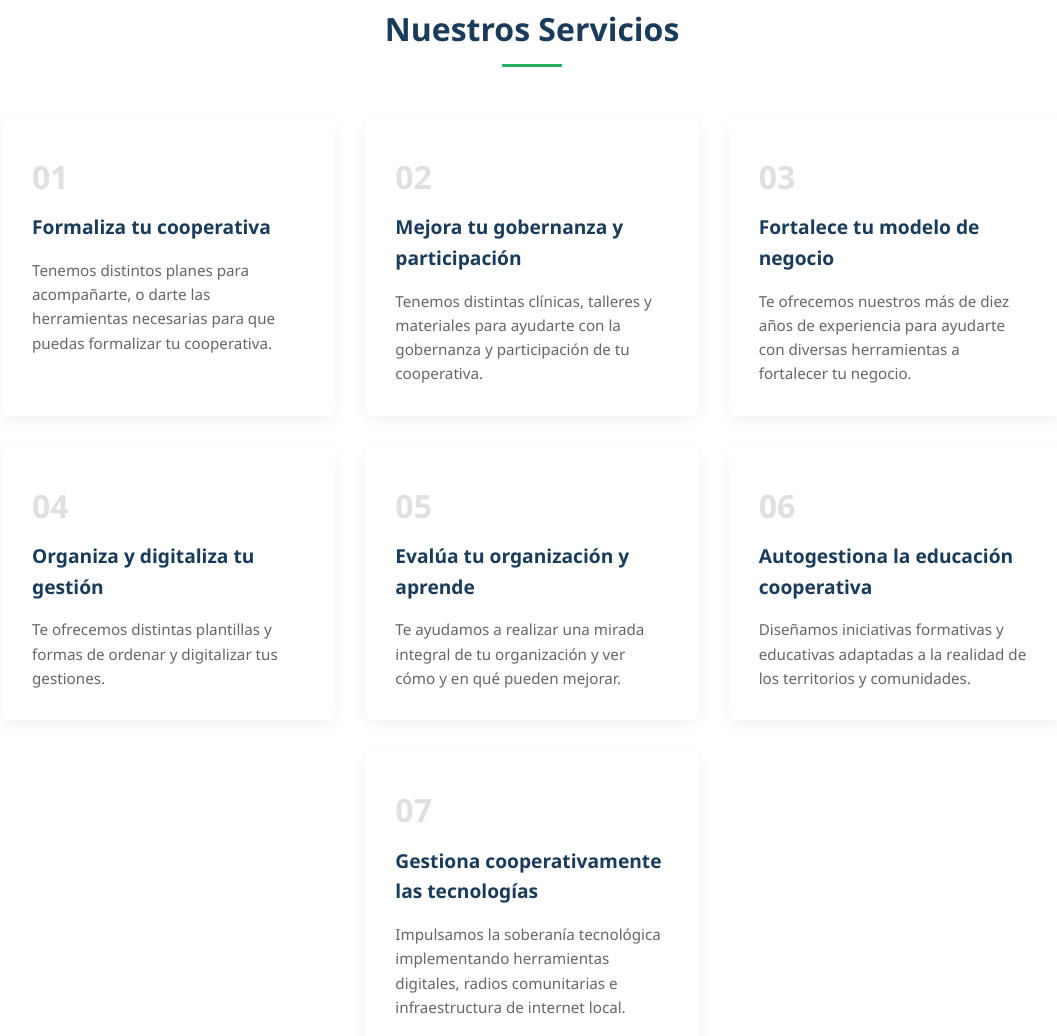
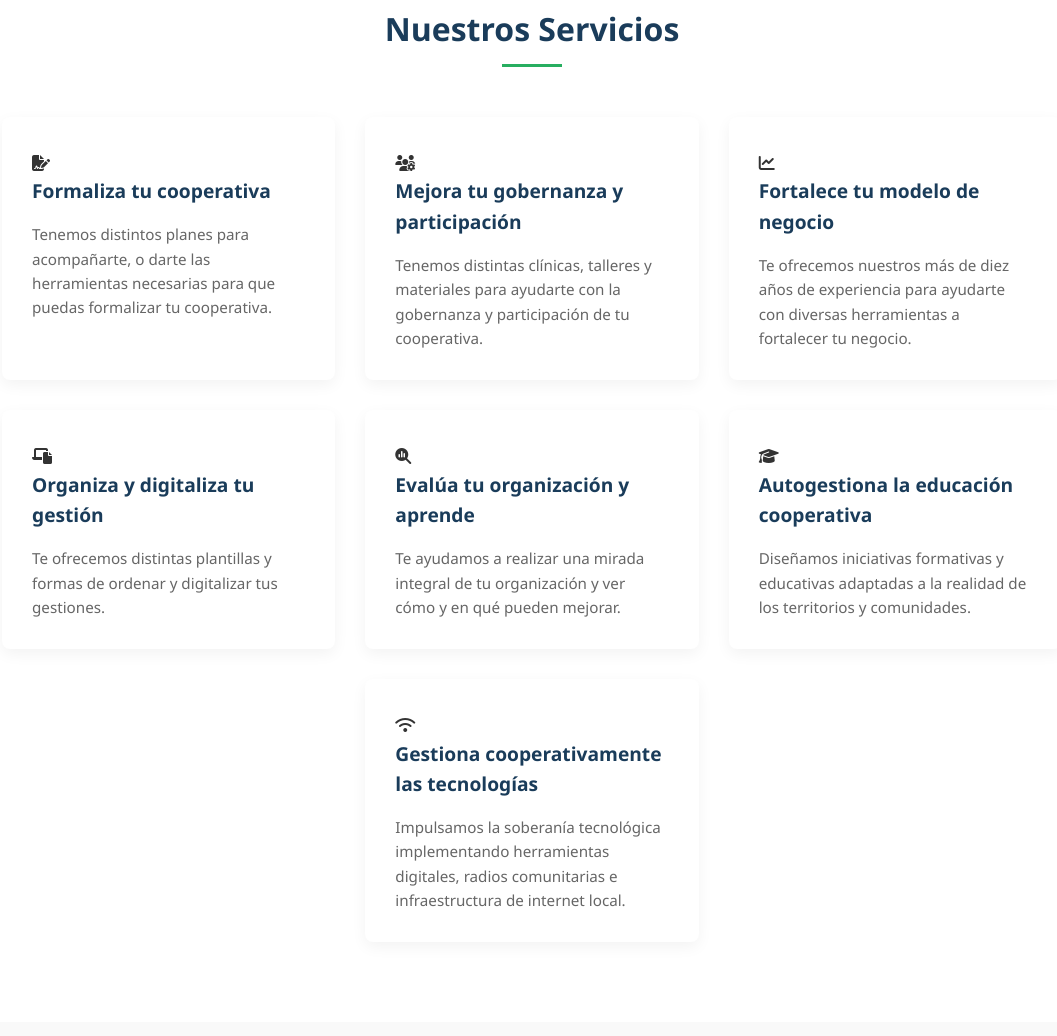
Before and after one commit to devburgos27/trabajo-vivo-web, a plain HTML site: page index.html in a window 1280 px wide. Shown: the part 704-1740 px from the top of the page, without its empty margins (108-1165 px from the left). Drawn offline with Linux system fonts and the light colour scheme.

Commit message:
cambio de numeros por iconos en servicios

```diff
--- a/index.html
+++ b/index.html
@@ -48,43 +48,43 @@
 
         <div class="services-grid">
             <article class="service-card">
-                <span class="service-number">01</span>
+                <div class="service-icon"><i class="fa-solid fa-file-signature"></i></div>
                 <h4>Formaliza tu cooperativa</h4>
                 <p>Tenemos distintos planes para acompañarte, o darte las herramientas necesarias para que puedas formalizar tu cooperativa.</p>
             </article>
 
             <article class="service-card">
-                <span class="service-number">02</span>
+                <div class="service-icon"><i class="fa-solid fa-users-gear"></i></div>
                 <h4>Mejora tu gobernanza y participación</h4>
                 <p>Tenemos distintas clínicas, talleres y materiales para ayudarte con la gobernanza y participación de tu cooperativa.</p>
             </article>
 
             <article class="service-card">
-                <span class="service-number">03</span>
+                <div class="service-icon"><i class="fa-solid fa-chart-line"></i></div>
                 <h4>Fortalece tu modelo de negocio</h4>
                 <p>Te ofrecemos nuestros más de diez años de experiencia para ayudarte con diversas herramientas a fortalecer tu negocio.</p>
             </article>
 
             <article class="service-card">
-                <span class="service-number">04</span>
+                <div class="service-icon"><i class="fa-solid fa-laptop-file"></i></div>
                 <h4>Organiza y digitaliza tu gestión</h4>
                 <p>Te ofrecemos distintas plantillas y formas de ordenar y digitalizar tus gestiones.</p>
             </article>
 
             <article class="service-card">
-                <span class="service-number">05</span>
+                <div class="service-icon"><i class="fa-solid fa-magnifying-glass-chart"></i></div>
                 <h4>Evalúa tu organización y aprende</h4>
                 <p>Te ayudamos a realizar una mirada integral de tu organización y ver cómo y en qué pueden mejorar.</p>
             </article>
 
             <article class="service-card">
-                <span class="service-number">06</span>
+                <div class="service-icon"><i class="fa-solid fa-graduation-cap"></i></div>
                 <h4>Autogestiona la educación cooperativa</h4>
                 <p>Diseñamos iniciativas formativas y educativas adaptadas a la realidad de los territorios y comunidades.</p>
             </article>
 
             <article class="service-card">
-                <span class="service-number">07</span>
+                <div class="service-icon"><i class="fa-solid fa-wifi"></i></div>
                 <h4>Gestiona cooperativamente las tecnologías</h4>
                 <p>Impulsamos la soberanía tecnológica implementando herramientas digitales, radios comunitarias e infraestructura de internet local.</p>
             </article>
```
